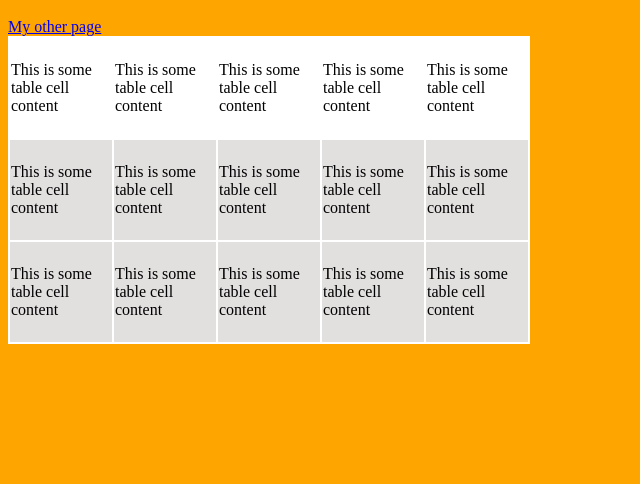
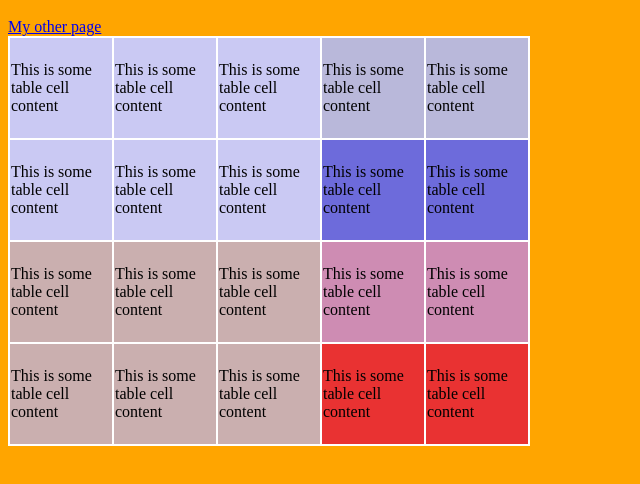
Before and after one commit to vgpro54321/Table-Css-Study, a plain HTML site: page index.html in a window 1280 px wide. Shown: the part 48-532 px from the top of the page, without its empty margins (0-640 px from the left). Drawn offline with Linux system fonts and the light colour scheme.

Commit message:
2 files modified

```diff
--- a/index.html
+++ b/index.html
@@ -10,25 +10,32 @@
 
     <table>
       <tr class="row-primary">
-        <td>This is some table cell content</td>
-        <td>This is some table cell content</td>
-        <td>This is some table cell content</td>
-        <td>This is some table cell content</td>
-        <td>This is some table cell content</td>
+        <td class="cell-base">This is some table cell content</td>
+        <td class="cell-base">This is some table cell content</td>
+        <td class="cell-base">This is some table cell content</td>
+        <td class="cell-primary">This is some table cell content</td>
+        <td class="cell-primary">This is some table cell content</td>
+      </tr>
+      <tr class="row-primary">
+        <td class="cell-base">This is some table cell content</td>
+        <td class="cell-base">This is some table cell content</td>
+        <td class="cell-base">This is some table cell content</td>
+        <td class="cell-alternate">This is some table cell content</td>
+        <td class="cell-alternate">This is some table cell content</td>
       </tr>
       <tr class="row-alternate">
-        <td>This is some table cell content</td>
-        <td>This is some table cell content</td>
-        <td>This is some table cell content</td>
-        <td>This is some table cell content</td>
-        <td>This is some table cell content</td>
+        <td class="cell-base">This is some table cell content</td>
+        <td class="cell-base">This is some table cell content</td>
+        <td class="cell-base">This is some table cell content</td>
+        <td class="cell-primary">This is some table cell content</td>
+        <td class="cell-primary">This is some table cell content</td>
       </tr>
       <tr class="row-alternate">
-        <td>This is some table cell content</td>
-        <td>This is some table cell content</td>
-        <td>This is some table cell content</td>
-        <td>This is some table cell content</td>
-        <td>This is some table cell content</td>
+        <td class="cell-base">This is some table cell content</td>
+        <td class="cell-base">This is some table cell content</td>
+        <td class="cell-base">This is some table cell content</td>
+        <td class="cell-alternate">This is some table cell content</td>
+        <td class="cell-alternate">This is some table cell content</td>
       </tr>
     </table>
   </body>
--- a/styles.css
+++ b/styles.css
@@ -11,14 +11,35 @@ table {
   background-color: #fff;
 }
 
-tr:hover {
-  background-color: red;
+tr:hover,
+tr:hover .cell-alternate {
+  background-color: rgb(158, 153, 153);
 }
 
-td:hover {
-  background-color: bisque;
+.row-primary {
+  background-color: rgb(202, 201, 243);
+}
+
+.row-primary .cell-primary {
+  background-color: rgba(179, 178, 209, 0.705);
+}
+
+.row-primary .cell-alternate {
+  background-color: rgb(109, 107, 219);
 }
 
 .row-alternate {
-  background-color: rgb(226, 223, 223);
+  background-color: rgb(202, 175, 175);
 }
+
+.row-alternate .cell-primary {
+  background-color: rgba(209, 127, 182, 0.705);
+}
+
+.row-alternate .cell-alternate {
+  background-color: rgb(233, 50, 50);
+}
+
+/* :not(tr:hover td) .cell-alternate {
+  background-color: rgb(233, 211, 211);
+} */
```
